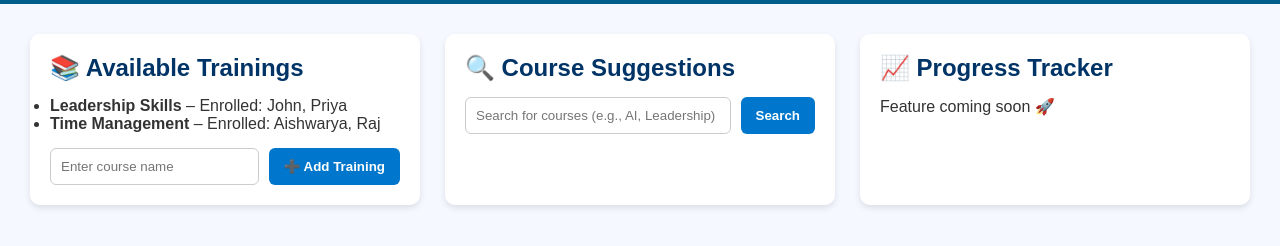
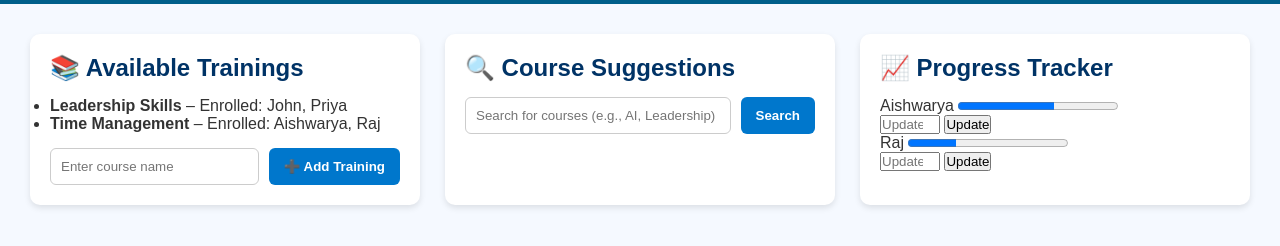
Before and after one commit to ashsingh-92/Opteamix-LMS, a plain HTML site: page dashboard.html in a window 1280 px wide. Shown: the part 160-406 px from the top of the page. Drawn offline with Linux system fonts and the light colour scheme.

Commit message:
Update dashboard.html
changes made

```diff
--- a/dashboard.html
+++ b/dashboard.html
@@ -51,10 +51,27 @@
       <ul id="suggestions-list"></ul>
     </section>
 
-    <!-- Progress -->
+    <!-- Progress (NEW functional tracker) -->
     <section id="progress" class="card">
       <h2>📈 Progress Tracker</h2>
-      <p>Feature coming soon 🚀</p>
+
+      <div class="progress-item">
+        <span>Aishwarya</span>
+        <progress id="aishwarya-progress" value="60" max="100"></progress>
+        <div class="progress-controls">
+          <input type="number" id="aishwarya-input" min="0" max="100" placeholder="Update %" />
+          <button onclick="updateProgress('aishwarya')">Update</button>
+        </div>
+      </div>
+
+      <div class="progress-item">
+        <span>Raj</span>
+        <progress id="raj-progress" value="30" max="100"></progress>
+        <div class="progress-controls">
+          <input type="number" id="raj-input" min="0" max="100" placeholder="Update %" />
+          <button onclick="updateProgress('raj')">Update</button>
+        </div>
+      </div>
     </section>
   </main>
 
```
